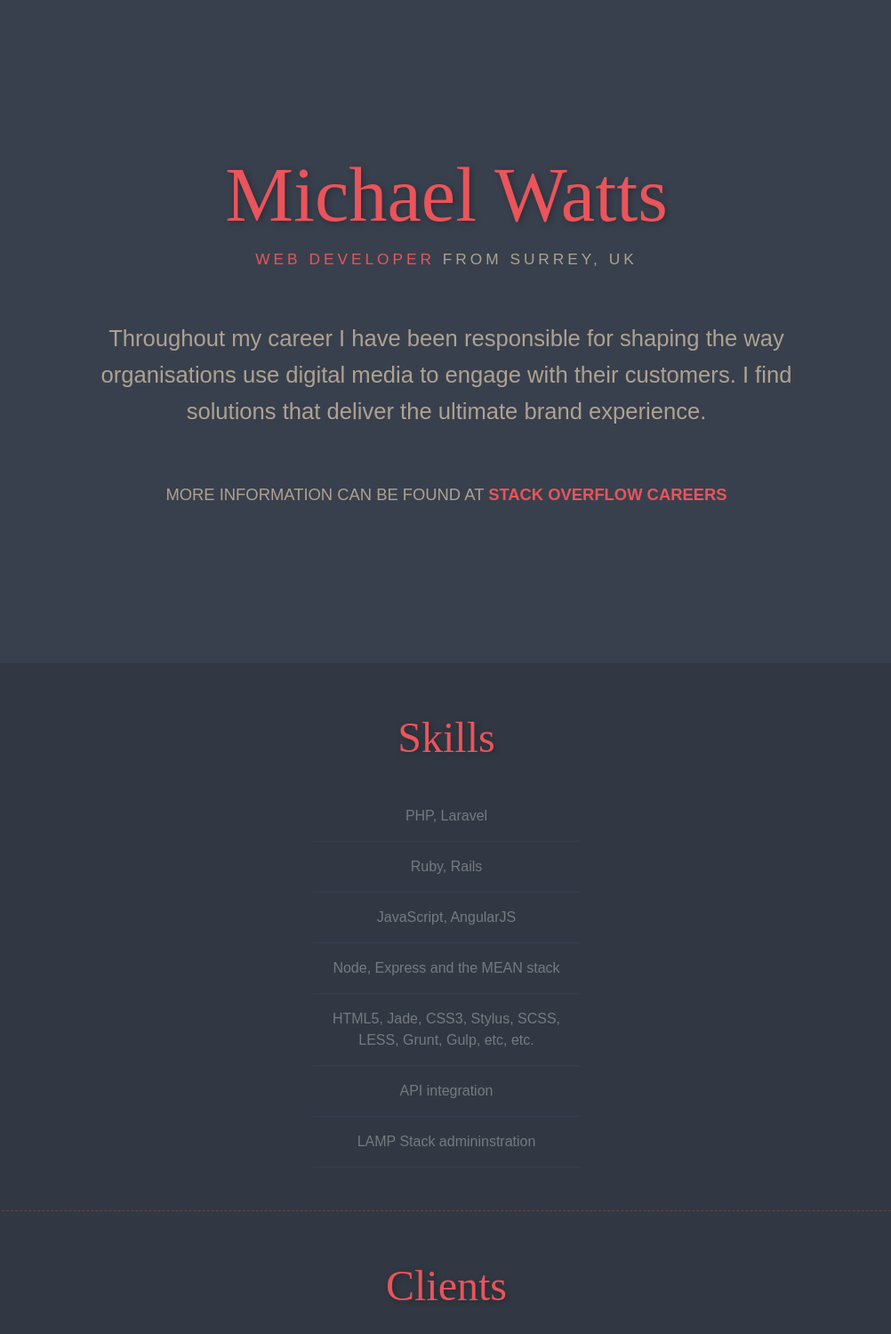
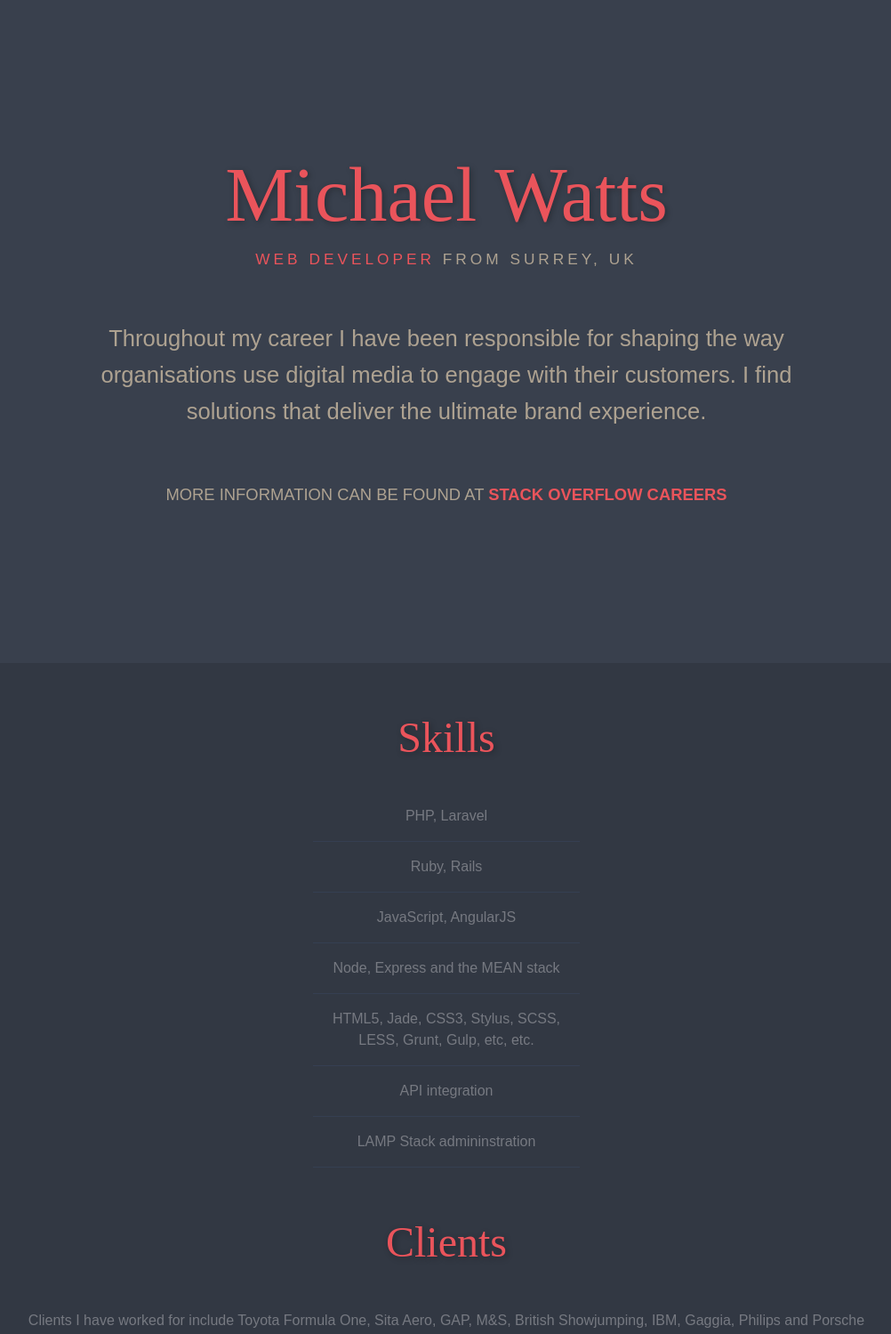
Before and after one commit to mj-watts/michaelwatts.me-website, a Jekyll site: the page index.html, which Jekyll copies as it is, in a window 1280 px wide. Shown: the top 1499 px of the page at 89% size, without its empty margins (138-1140 px from the left). Built offline with Jekyll 4.4.1, drawn with Linux system fonts in a browser that asks for light colours.

Commit message:
Update index.html

```diff
--- a/index.html
+++ b/index.html
@@ -141,9 +141,6 @@
             width: 70%;
         }
         .text-center {text-align: center;}
-        .bordered-top {
-            border-top: 1px dashed #69404A;
-        }
         .script {
             color: #EA545B;
             text-shadow: 2px 2px 7px rgba(0, 0, 0, 0.3);
@@ -233,7 +230,7 @@
 
         </div>
     </section>
-    <section class="text-center bordered-top">
+    <section class="text-center">
         <div class="container">
             <h1 class="script">Clients</h1>
             <p class="lead">Clients I have worked for include Toyota Formula One, Sita Aero, GAP, M&S, British Showjumping, IBM, Gaggia, Philips and Porsche amongst others.</p>
```
